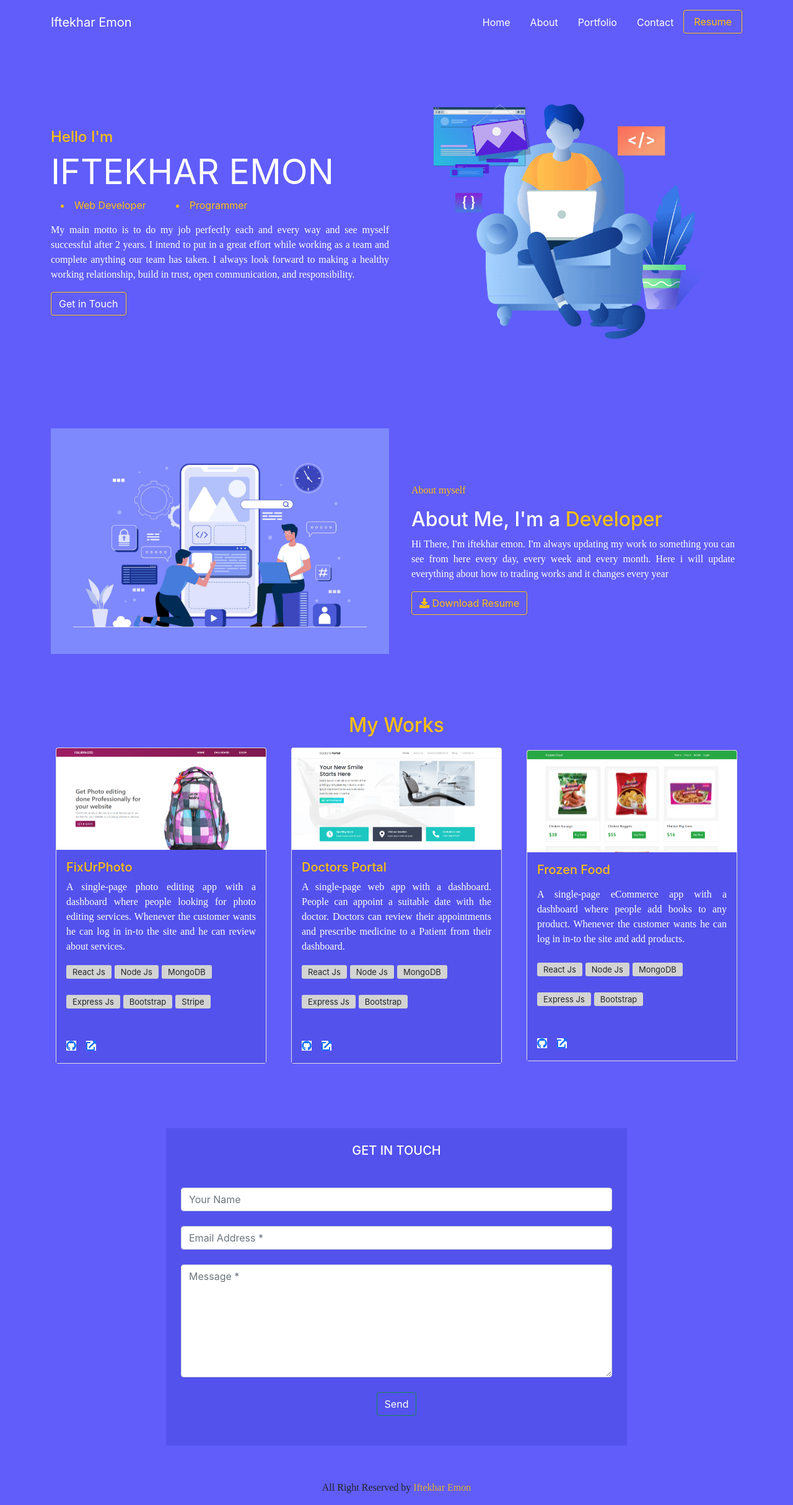
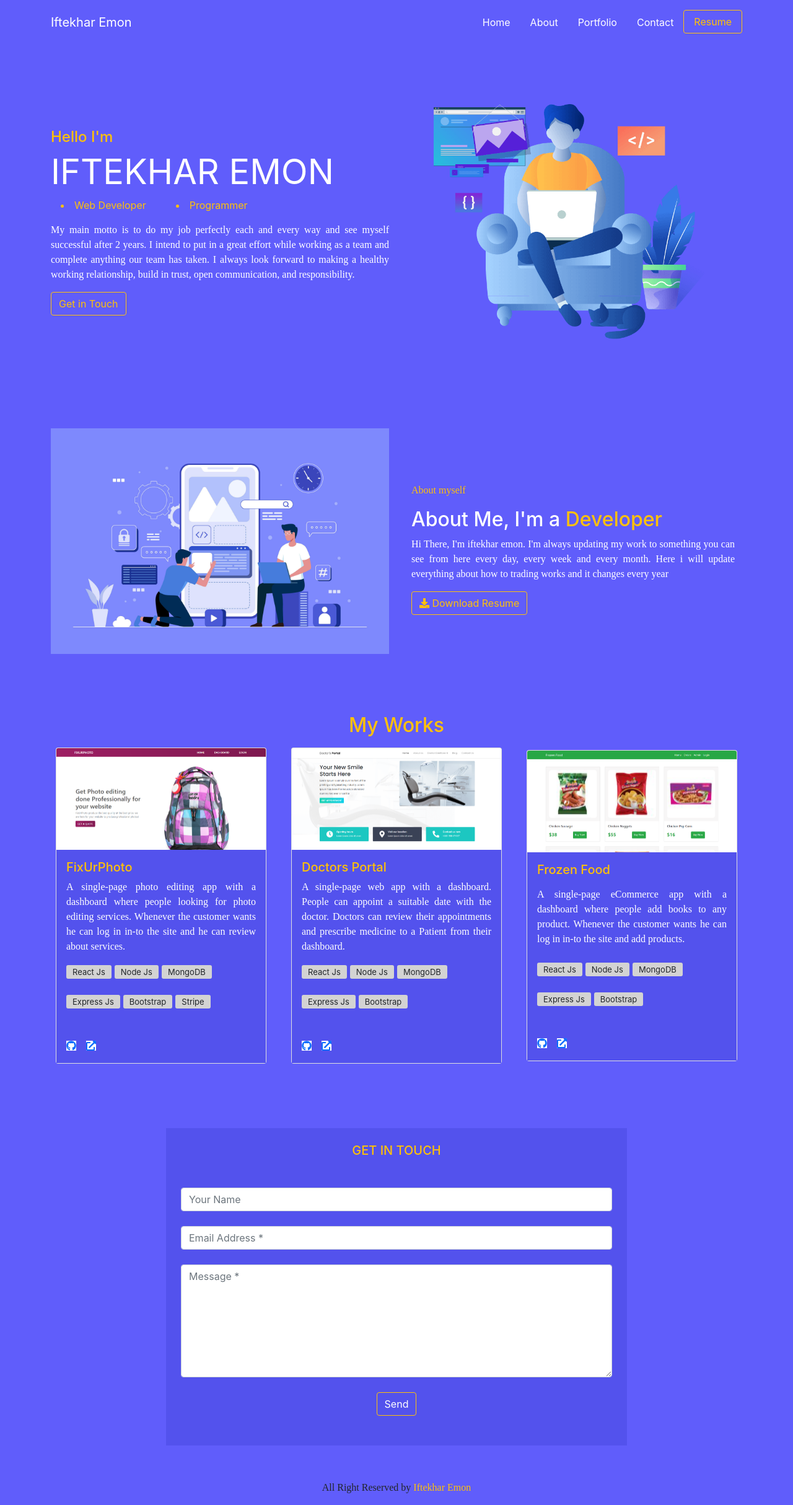
Before and after one commit to iftekharemon703/iftekhar-emon, a React (Create React App) app: page / in a window 1280 px wide. Shown: the whole page at 62% size. Built offline with nearby package versions, Linux system fonts and the light colour scheme.

Commit message:
change color

```diff
--- a/src/Components/Home/Contact/Contact.js
+++ b/src/Components/Home/Contact/Contact.js
@@ -4,7 +4,7 @@ const Contact = () => {
     return (
         <section id="contact" className="container text-center  py-md-5 py-sm-4">
             <div style={{backgroundColor: '#5352ed'}} className="col-md-8 mx-auto p-4">
-            <h5 className="text-white text-uppercase">Get In Touch</h5>
+            <h5 className="text-warning text-uppercase">Get In Touch</h5>
             <form action="" className="mt-5">
                        <div className="form-group mb-4">
                            <input type="text" className="form-control" placeholder="Your Name"/>
@@ -16,7 +16,7 @@ const Contact = () => {
                            <textarea name="" className="form-control" id="" cols="30" rows="7" placeholder="Message *"></textarea>
                        </div>
                        <div className="form-group mb-4 text-center">
-                           <button type="button" className="btn btn-outline-success text-white"> Send </button>
+                           <button type="button" className="btn btn-outline-warning text-white"> Send </button>
                        </div>
                    </form>
             </div>
--- a/src/Components/Home/Hero/Hero.js
+++ b/src/Components/Home/Hero/Hero.js
@@ -21,7 +21,7 @@ const Hero = () => {
                             relationship, build in trust, open communication, and responsibility.
                         </p>
                     <a href="/contact">
-                        <div className="btn btn-outline-warning text-white">Get in Touch</div>
+                        <div className="btn btn-outline-warning">Get in Touch</div>
                     </a>
                 </div>
             </div>
--- a/src/Components/Shared/Footer/Footer.js
+++ b/src/Components/Shared/Footer/Footer.js
@@ -4,7 +4,7 @@ import './Footer.css';
 const Footer = () => {
     return (
         <footer className="container">
-            <p className="mt-2  text-center">All Right Reserved by <a className="text-brand" href="https://www.linkedin.com/in/iftekhar-hossain-b6bbb5200/">Iftekhar Emon</a></p>
+            <p className="mt-2  text-center">All Right Reserved by <a className="text-warning" href="https://www.linkedin.com/in/iftekhar-hossain-b6bbb5200/">Iftekhar Emon</a></p>
         </footer>
     );
 };
```
